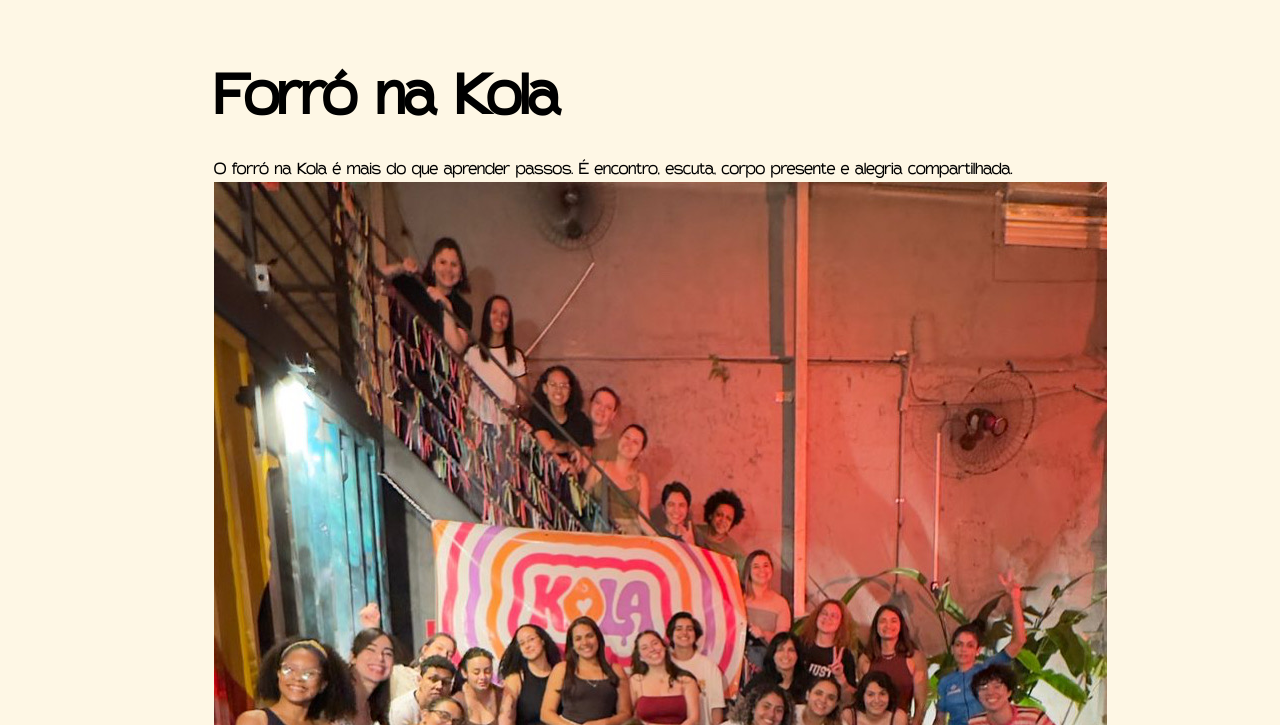
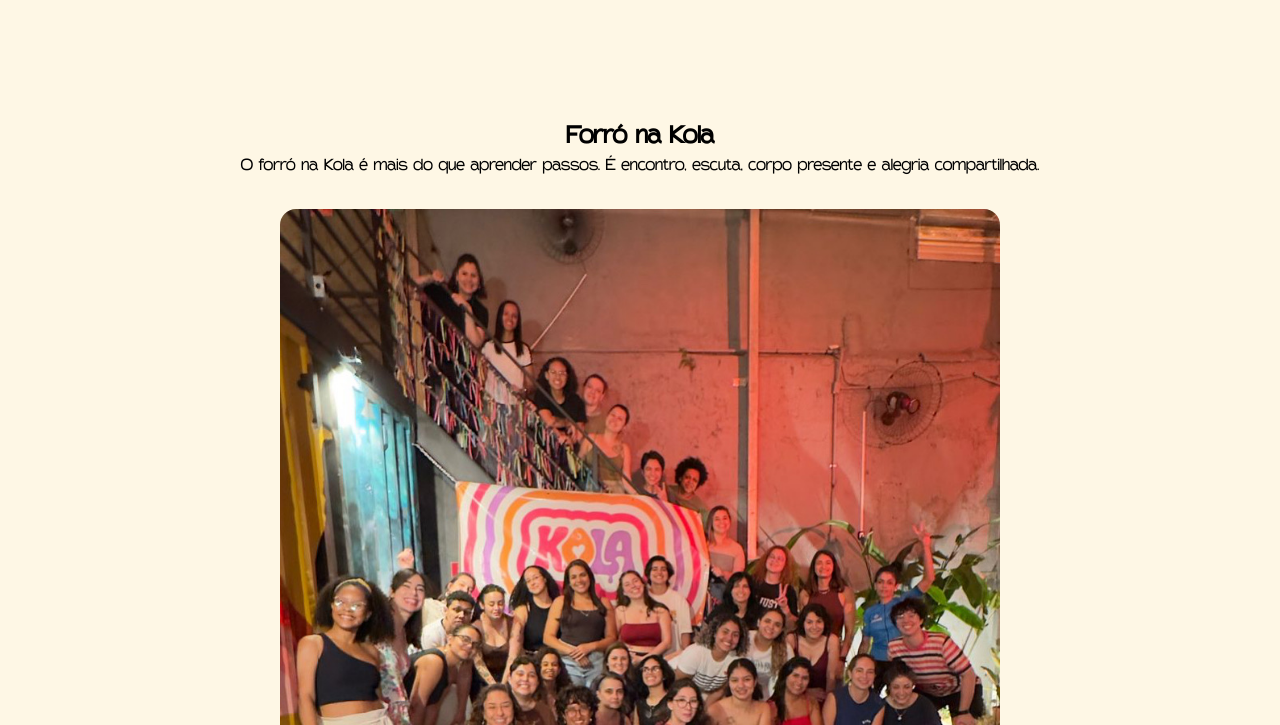
Before and after one commit to brucardia/kola2, a plain HTML site: page forro.html in a window 1280 px wide. Shown: the part 75-800 px from the top of the page. Drawn offline with Linux system fonts and the light colour scheme.

Commit message:
Refactor hero styles and add image styling
Updated styles for the hero section and added new styles for images.

```diff
--- a/style.css
+++ b/style.css
@@ -282,20 +282,24 @@ footer {
 
 .forro-hero {
   max-width: 900px;
-  margin: 0 auto 80px;
-  padding: 0 24px;
+  margin: 0 auto;
+  padding: 60px 20px;
+  text-align: center;
 }
 
-.forro-hero h1 {
-  font-size: 56px;
-  margin-bottom: 20px;
+.forro-hero-image {
+  margin-top: 32px;
 }
 
-.forro-hero .subtitle {
-  font-size: 22px;
-  max-width: 720px;
-  line-height: 1.4;
+.forro-hero-image img {
+  width: 100%;
+  max-width: 720px;   /* 🔥 controla o tamanho */
+  height: auto;
+  border-radius: 16px;
+  display: block;
+  margin: 0 auto;
 }
+
 
 /* SOBRE */
 
```
